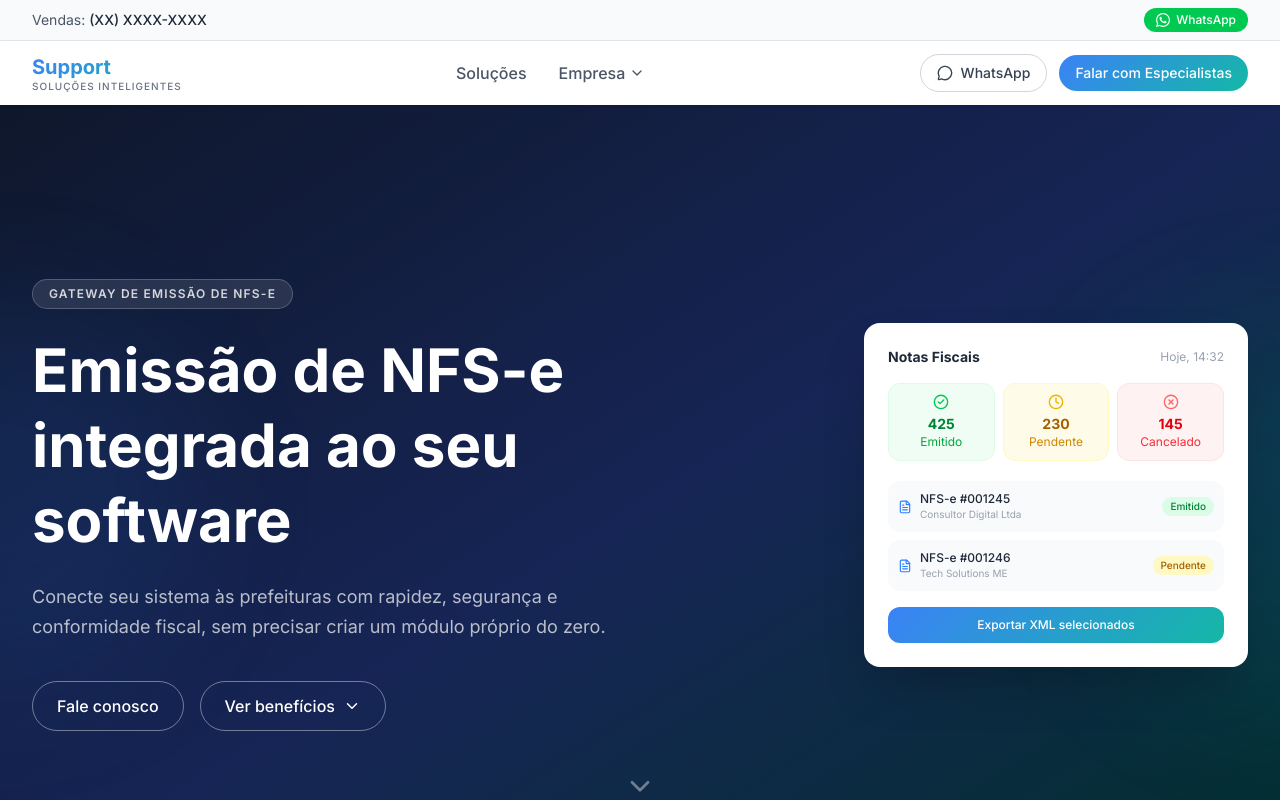
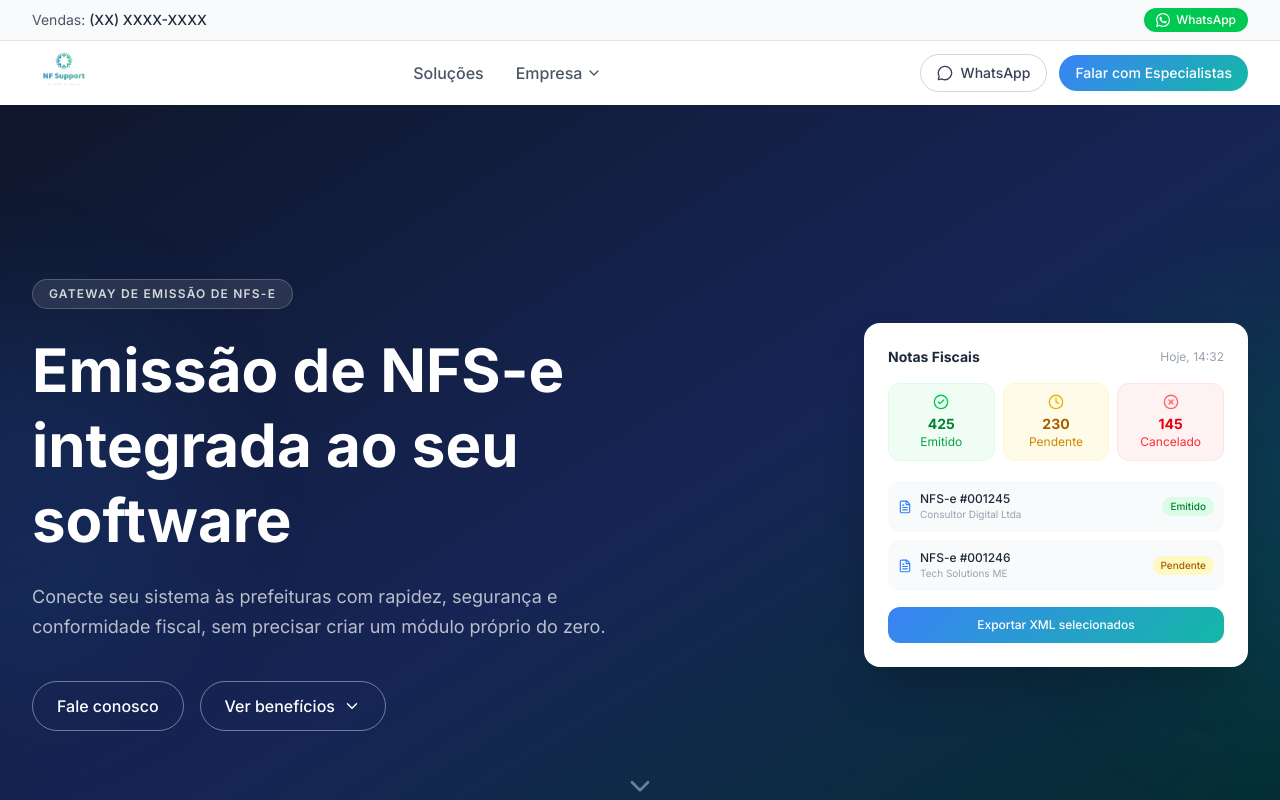
Before and after one commit to AeRmkt/-support-nfse, a Next.js app: page / in a window 1280 px wide. Shown: the top 800 px of the page. Built offline with nearby package versions, Linux system fonts and the light colour scheme.

Commit message:
feat: apply NF Support logo (v2) to Navbar

```diff
--- a/components/Navbar.tsx
+++ b/components/Navbar.tsx
@@ -2,6 +2,7 @@
 
 import { useState } from 'react'
 import { Menu, X, ChevronDown, MessageCircle } from 'lucide-react'
+import Image from 'next/image'
 
 export default function Navbar() {
   const [isOpen, setIsOpen] = useState(false)
@@ -11,11 +12,15 @@ export default function Navbar() {
       <div className="max-w-7xl mx-auto px-4 sm:px-6 lg:px-8">
         <div className="flex items-center justify-between h-16">
           {/* Logo */}
-          <div className="flex-shrink-0">
-            <div className="flex flex-col">
-              <span className="text-xl font-bold text-gradient">Support</span>
-              <span className="text-[10px] tracking-widest text-gray-500 font-medium -mt-0.5">SOLUÇÕES INTELIGENTES</span>
-            </div>
+          <div className="flex-shrink-0 -my-4">
+            <Image
+              src="/logo-support.png"
+              alt="NF Support Soluções Inteligentes"
+              width={160}
+              height={80}
+              className="h-20 w-auto"
+              priority
+            />
           </div>
 
           {/* Desktop Nav Links */}
```
Also changed, not shown: public/logo-support.png.
